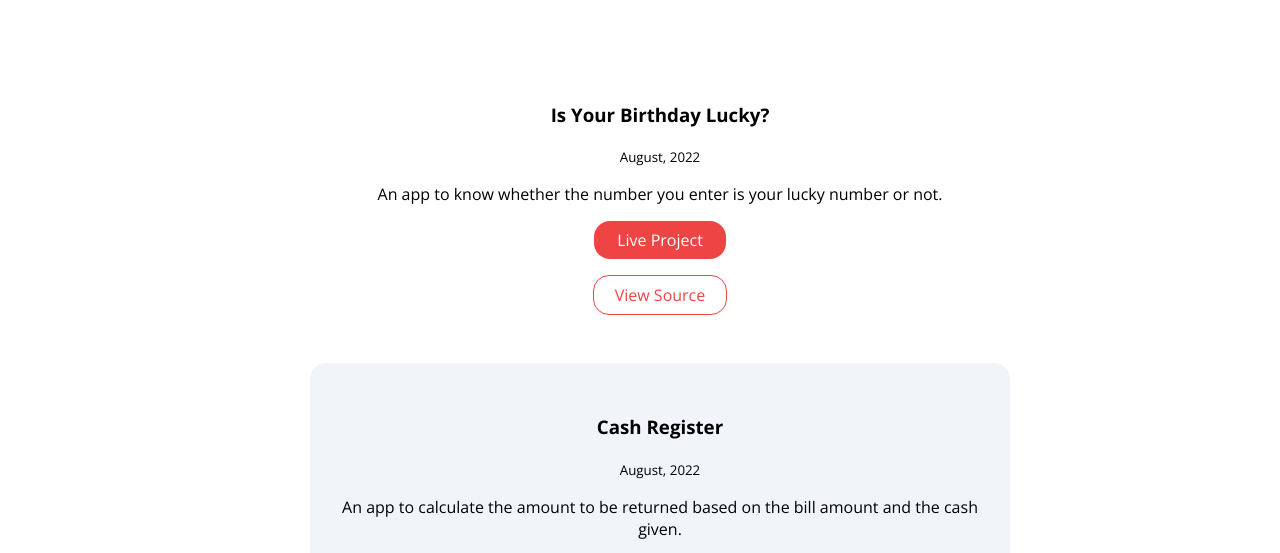
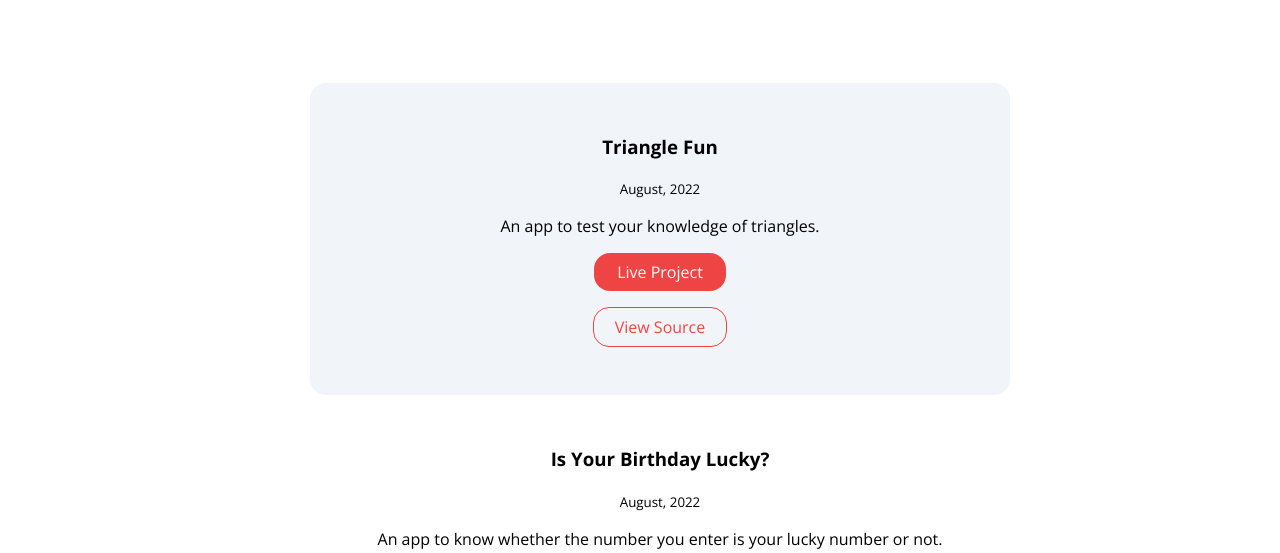
Before and after one commit to sweta1308/neogcamp-lesson-3-live, a plain HTML site: page projects.html in a window 1280 px wide. Shown: the part 233-786 px from the top of the page. Drawn offline with nearby package versions, Linux system fonts and the light colour scheme.

Commit message:
updated project

```diff
--- a/projects.html
+++ b/projects.html
@@ -30,6 +30,18 @@
     </header>
 
     <ul class="list-non-bullet projects">
+
+        <section class="section-project">
+            <div class="container container-center">
+                <li class="list-ow">
+                    <h3>Triangle Fun</h3>
+                    <small>August, 2022</small>
+                    <p>An app to test your knowledge of triangles. </p>
+                <a class="link link-primary"  href="https://sweta-fun-triangle.netlify.app/">Live Project</a>
+                <a class="link link-secondary" href="https://github.com/sweta1308/fun-with-triangles-neogcamp">View Source</a>
+                </li>
+            </div>
+        </section>
 
         <section class="section-project">
             <div class="container container-center">
```
